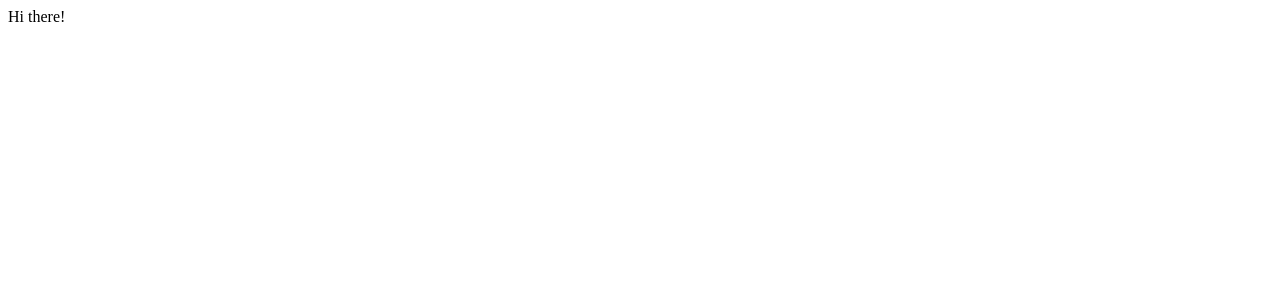
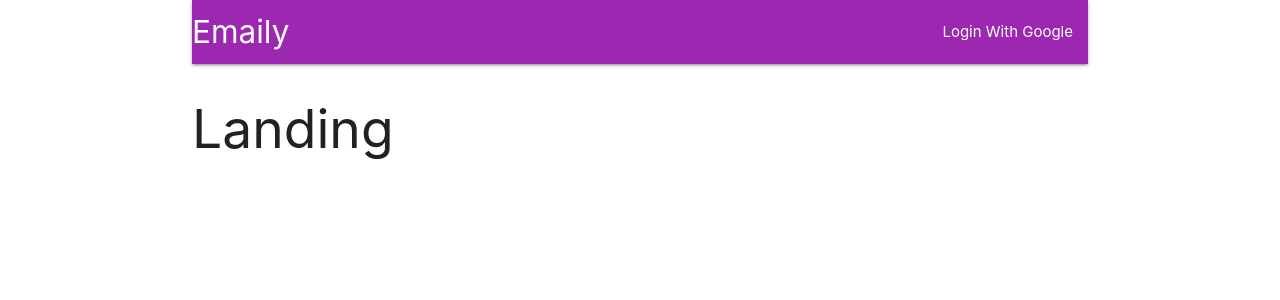
Before and after one commit to domzic/emaily, a React (Create React App) app in the folder client/: page / in a window 1280 px wide. Shown: the top 300 px of the page. Built offline with nearby package versions, Linux system fonts and the light colour scheme; no server answers.

Commit message:
Login action ant first interface

```diff
--- a/client/package.json
+++ b/client/package.json
@@ -3,13 +3,16 @@
   "version": "0.1.0",
   "private": true,
   "dependencies": {
+    "axios": "^0.18.0",
     "http-proxy-middleware": "^0.19.1",
+    "materialize-css": "^1.0.0-rc.2",
     "react": "^16.7.0",
     "react-dom": "^16.7.0",
     "react-redux": "^6.0.0",
     "react-router-dom": "^4.3.1",
     "react-scripts": "2.1.3",
-    "redux": "^4.0.1"
+    "redux": "^4.0.1",
+    "redux-thunk": "^2.3.0"
   },
   "scripts": {
     "start": "react-scripts start",
--- /dev/null
+++ b/client/src/actions/index.js
@@ -0,0 +1,7 @@
+import axios from "axios";
+import { FETCH_USER } from "./types";
+
+export const fetchUser = () => async dispatch => {
+  const res = await axios.get("/api/current_user");
+  dispatch({ type: FETCH_USER, payload: res });
+};
--- /dev/null
+++ b/client/src/actions/types.js
@@ -0,0 +1 @@
+export const FETCH_USER = "fetch_user";
--- a/client/src/components/App.js
+++ b/client/src/components/App.js
@@ -1,11 +1,32 @@
-import React from "react";
+import React, { Component } from "react";
+import { BrowserRouter, Route } from "react-router-dom";
+import { connect } from "react-redux";
+import * as actions from "../actions";
 
-const App = () => {
-  return (
-    <div>
-      Hi there!
-    </div>
-  );
-};
+import Header from "./Header";
+const Dashboard = () => <h2>Dashboard</h2>;
+const SurveyNew = () => <h2>SurveyNew</h2>;
+const Landing = () => <h2>Landing</h2>;
 
-export default App;
+class App extends Component {
+  componentDidMount() {
+    this.props.fetchUser();
+  }
+
+  render() {
+    return (
+      <div className="container">
+        <BrowserRouter>
+          <div>
+            <Header />
+            <Route exact path="/" component={Landing} />
+            <Route exact path="/surveys" component={Dashboard} />
+            <Route path="/surveys/new" component={SurveyNew} />
+          </div>
+        </BrowserRouter>
+      </div>
+    );
+  }
+}
+
+export default connect(null, actions)(App);
--- /dev/null
+++ b/client/src/components/Header.js
@@ -0,0 +1,22 @@
+import React, { Component } from "react";
+
+class Header extends Component {
+  render() {
+    return (
+      <nav>
+        <div className="nav-wrapper purple">
+          <a className="left brand-logo" href="/">
+            Emaily
+          </a>
+          <ul className="right">
+            <li>
+              <a href="/auth/google">Login With Google</a>
+            </li>
+          </ul>
+        </div>
+      </nav>
+    )
+  }
+}
+
+export default Header;
--- a/client/src/index.js
+++ b/client/src/index.js
@@ -1,12 +1,14 @@
+import "materialize-css/dist/css/materialize.min.css";
 import React from "react";
 import ReactDOM from "react-dom";
 import { Provider } from "react-redux";
 import { createStore, applyMiddleware } from "redux";
+import reduxThunk from "redux-thunk";
 
 import App from "./components/App";
 import reducers from "./reducers";
 
-const store = createStore(reducers, {}, applyMiddleware());
+const store = createStore(reducers, {}, applyMiddleware(reduxThunk));
 
 ReactDOM.render(
   <Provider store={store}>
--- a/client/src/reducers/authReducer.js
+++ b/client/src/reducers/authReducer.js
@@ -1,4 +1,5 @@
 export default function(state = {}, action) {
+  console.log(action);
   switch (action.type) {
     default:
       return state;
```
Also changed, not shown: 1 other file (tests, documents, lock files or other folders).
